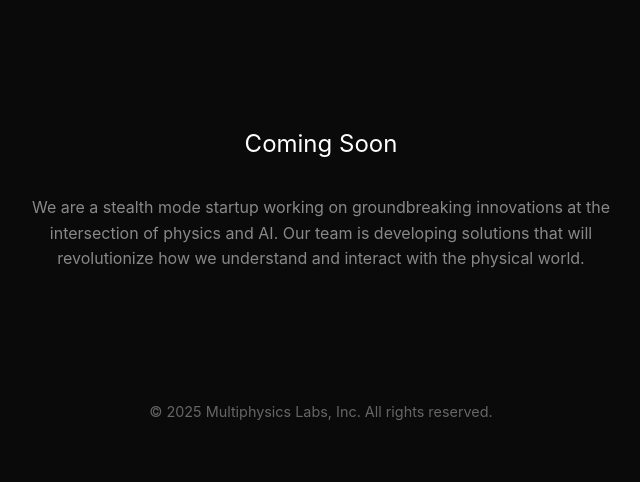
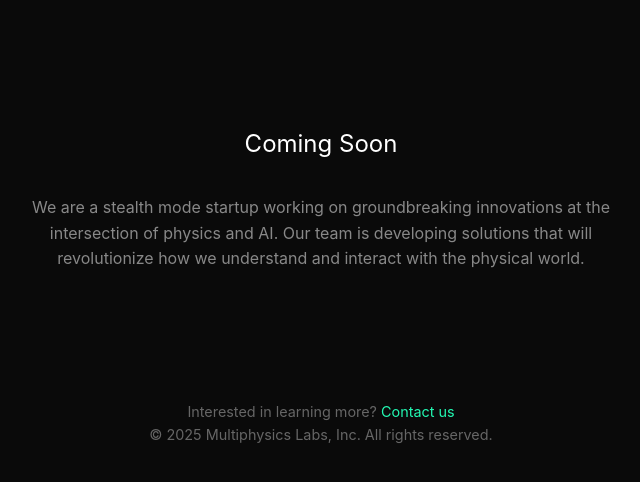
Before and after one commit to multiphysicslabs/multiphysicslabs.github.io, a plain HTML site: page index.html in a window 1280 px wide. Shown: the part 178-660 px from the top of the page, without its empty margins (319-959 px from the left). Drawn offline with Linux system fonts and the light colour scheme.

Commit message:
contact us

```diff
--- a/index.html
+++ b/index.html
@@ -25,7 +25,7 @@
 
         <footer>
             <div class="contact">
-                <!-- <p>Interested in learning more? <a href="mailto:contact@multiphysicslabs.com">Contact us</a></p> -->
+                <p>Interested in learning more? <a href="mailto:info@multiphysicslabs.com">Contact us</a></p>
             </div>
             <p>&copy; 2025 Multiphysics Labs, Inc. All rights reserved.</p>
         </footer>
```
